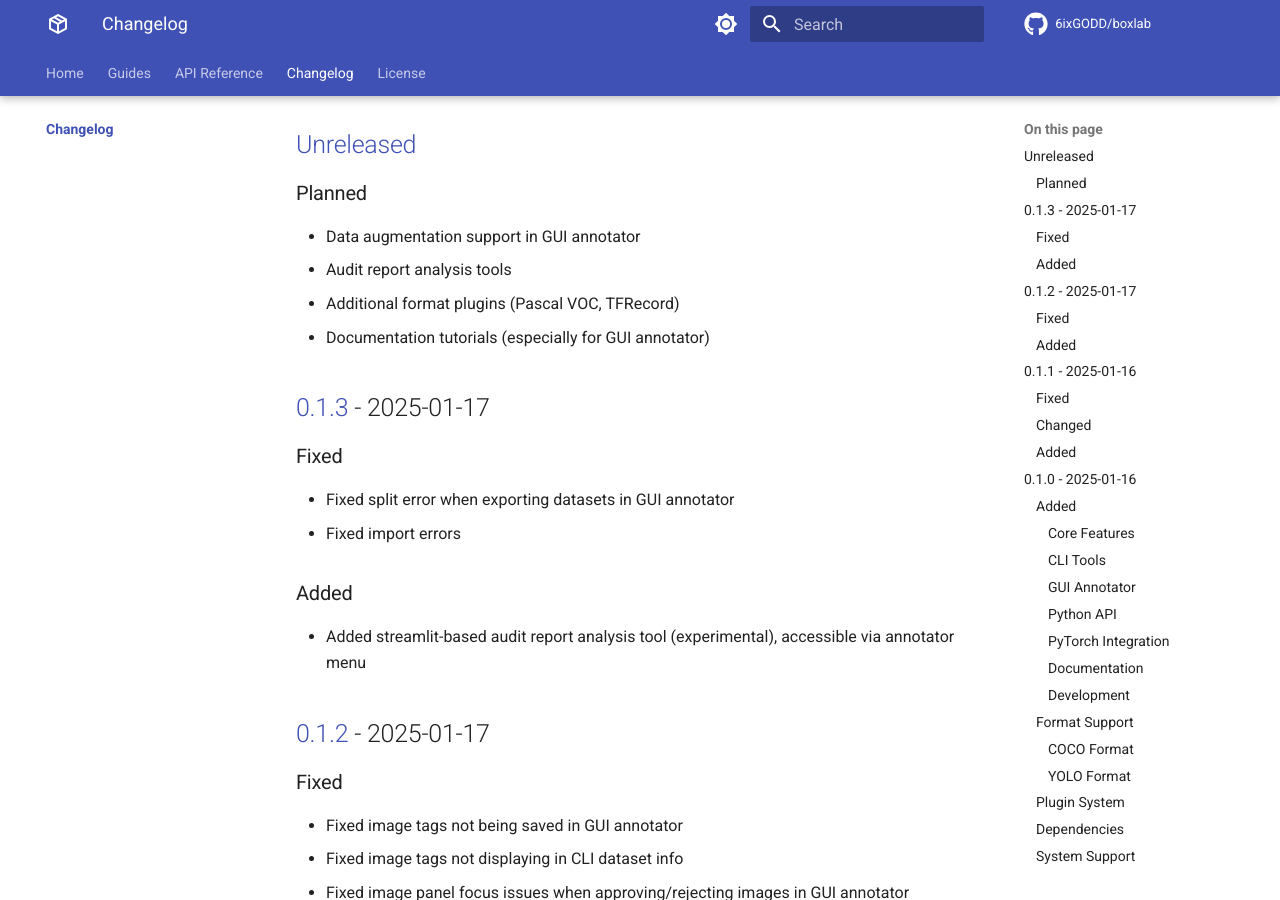
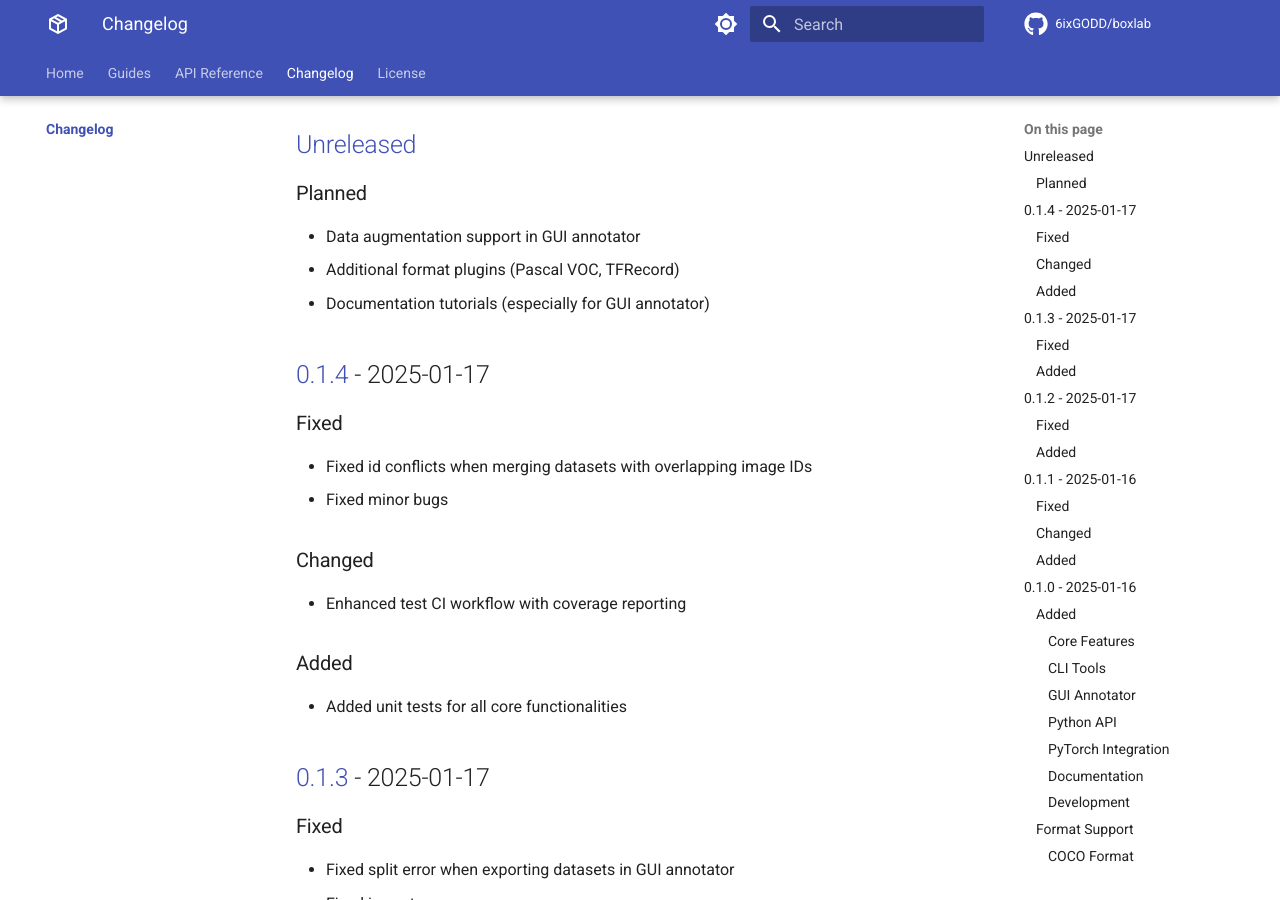
Before and after one commit to 6ixGODD/boxlab, an MkDocs documentation site: the page built from docs/changelog.md, in a window 1280 px wide and 900 px high, scrolled down 208 px. Built offline with MkDocs 1.6.1 and Material for MkDocs 9.7.7, drawn with Linux system fonts in a browser that asks for light colours; comment, search, counter and statistics services are not loaded; the version menu is left out.

Commit message:
chore: bump version to 0.1.4

```diff
--- a/boxlab/__init__.py
+++ b/boxlab/__init__.py
@@ -23,4 +23,4 @@
 
 from __future__ import annotations
 
-__version__ = "0.1.3"
+__version__ = "0.1.4"
--- a/docs/changelog.md
+++ b/docs/changelog.md
@@ -9,9 +9,21 @@ and this project adheres to [Semantic Versioning](https://semver.org/spec/v2.0.0
 
 ### Planned
 - Data augmentation support in GUI annotator
-- Audit report analysis tools
 - Additional format plugins (Pascal VOC, TFRecord)
 - Documentation tutorials (especially for GUI annotator)
+
+## [0.1.4] - 2025-01-17
+
+### Fixed
+- Fixed id conflicts when merging datasets with overlapping image IDs
+- Fixed minor bugs
+
+### Changed
+- Enhanced test CI workflow with coverage reporting
+
+### Added
+- Added unit tests for all core functionalities
+
 
 ## [0.1.3] - 2025-01-17
 
@@ -210,7 +222,8 @@ Security vulnerability fixes.
 
 **Note**: Dates are in ISO 8601 format (YYYY-MM-DD). All notable changes for each version are documented above.
 
-[Unreleased]: https://github.com/6ixGODD/boxlab/compare/v0.1.3...HEAD
+[Unreleased]: https://github.com/6ixGODD/boxlab/compare/v0.1.4...HEAD
+[0.1.4]: https://github.com/6ixGODD/boxlab/compare/v0.1.4
 [0.1.3]: https://github.com/6ixGODD/boxlab/compare/v0.1.3
 [0.1.2]: https://github.com/6ixGODD/boxlab/compare/v0.1.2
 [0.1.1]: https://github.com/6ixGODD/boxlab/releases/tag/v0.1.1
--- a/pyproject.toml
+++ b/pyproject.toml
@@ -4,7 +4,7 @@ requires = [ "poetry-core>=2,<3" ]
 
 [project]
 name = "boxlab"
-version = "0.1.3"
+version = "0.1.4"
 description = "A comprehensive Python toolkit for managing, converting, and annotating object detection datasets with support for COCO and YOLO formats."
 readme = "README.md"
 authors = [
```
Also changed, not shown: CHANGELOG.md (+15 -2 lines), 1 other file.
